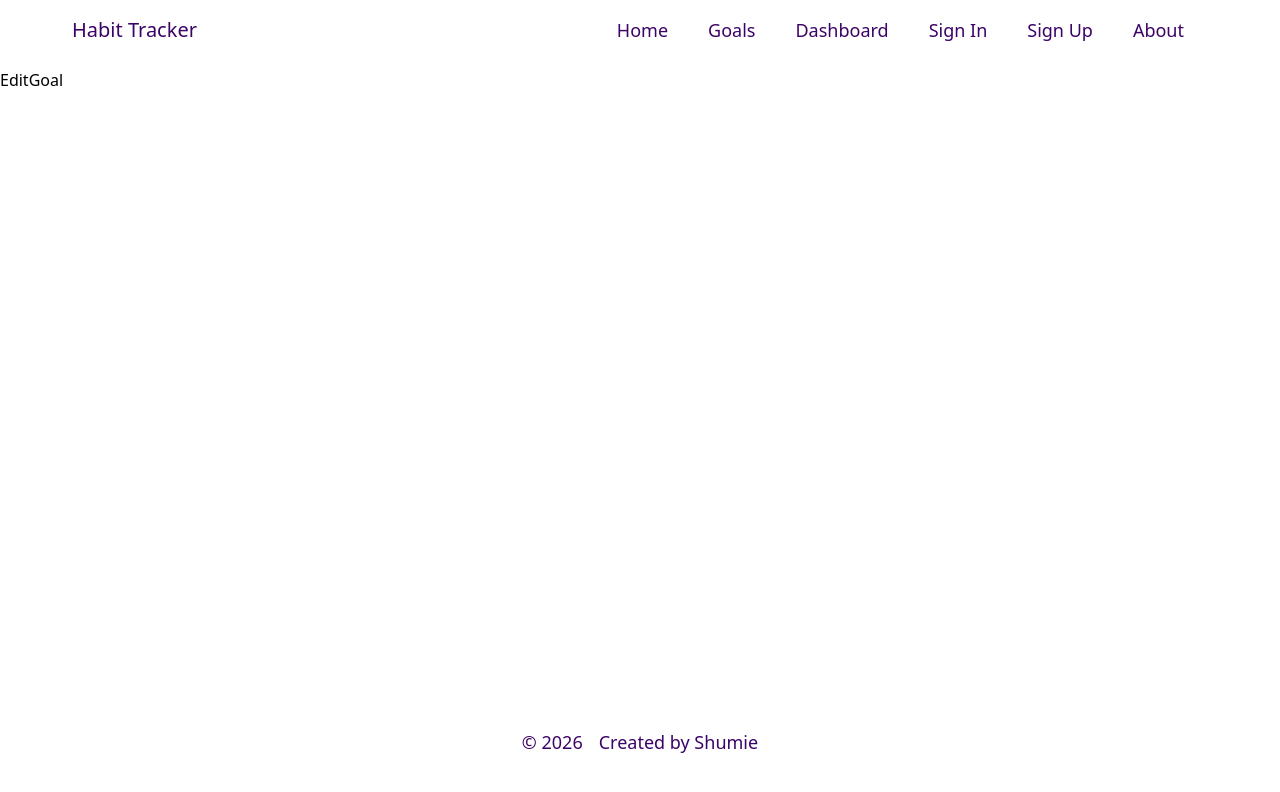
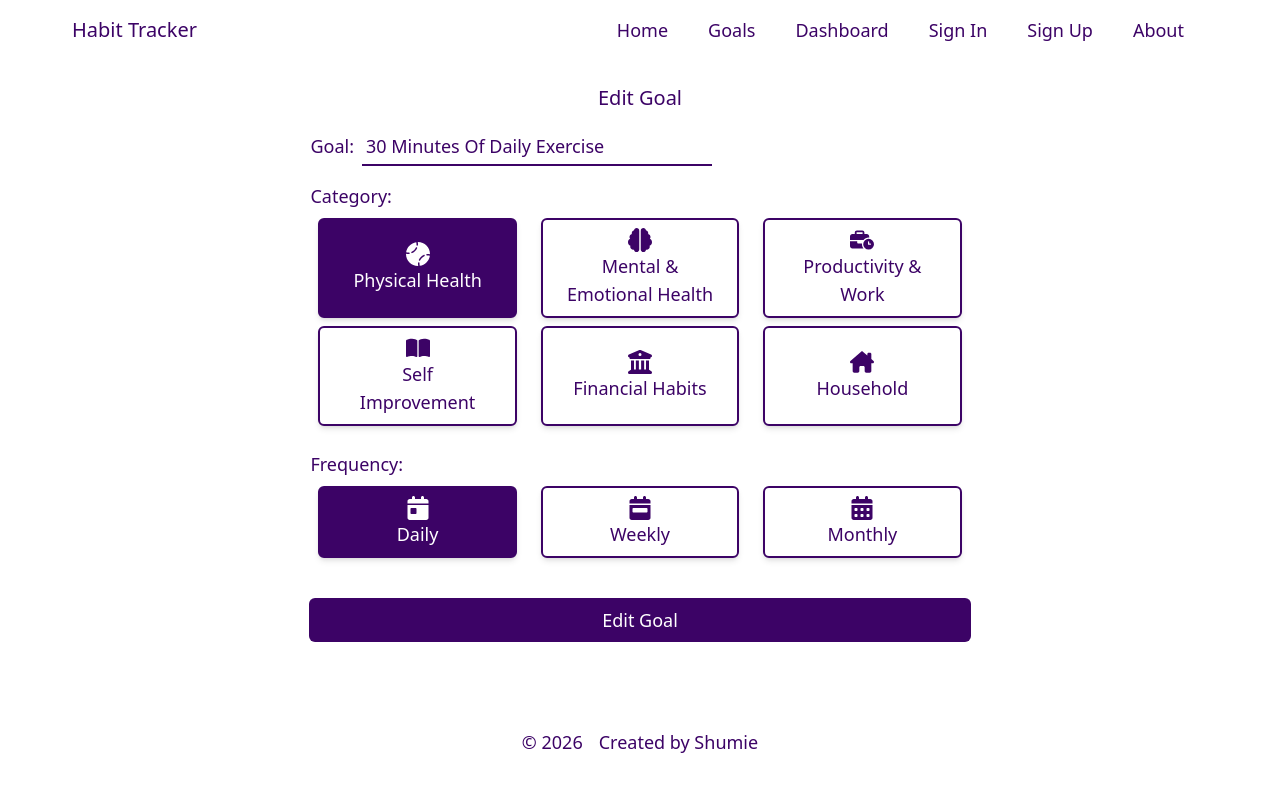
Before and after one commit to Shumieb/Habit-Tracker, a React app: page /edit-goal/1 in a window 1280 px wide. Shown: the top 792 px of the page. Built offline with nearby package versions, Linux system fonts and the light colour scheme; the HTML template or start-up script is replaced by a standard one.

Commit message:
completed edit goal page

```diff
--- a/src/helpers/iconsBank.tsx
+++ b/src/helpers/iconsBank.tsx
@@ -8,8 +8,6 @@ import {
   FaCalendarDay,
   FaCalendarWeek,
   FaCalendarDays,
-  FaPenToSquare,
-  FaTrashCan,
 } from "react-icons/fa6";
 
 export const catIconImgs = [
--- a/src/pages/addNewGoalPage.tsx
+++ b/src/pages/addNewGoalPage.tsx
@@ -2,6 +2,7 @@ import { useState } from "react";
 import type { categoryType, frequencyType } from "../helpers/entityTypes";
 import { categories, mockFrequency, mockHabits } from "../mockData/mockData";
 import { catIconImgs, freqIconImgs } from "../helpers/iconsBank";
+import { useNavigate } from "react-router";
 
 function AddNewGoalPage() {
   // variables
@@ -26,6 +27,8 @@ function AddNewGoalPage() {
     { id: 5, day: "Friday" },
     { id: 6, day: "Saturday" },
   ];
+
+  const navigate = useNavigate();
 
   // run on form submit
   const handleSubmit = (e: any) => {
@@ -78,6 +81,7 @@ function AddNewGoalPage() {
       date: newDate,
     };
 
+    // TODO: Add new goal to array
     console.log(newHabit);
 
     // clear state
@@ -87,6 +91,9 @@ function AddNewGoalPage() {
     setFrequencyId("");
     setDayOfWeek(undefined);
     setDateOfMonth(undefined);
+
+    // redirect to dashboard
+    navigate("/user-dashboard/1");
   };
 
   // reset error array
@@ -106,7 +113,7 @@ function AddNewGoalPage() {
             type="text"
             name="goal"
             placeholder="e.g journaling, take an online course"
-            className="border-b-2 py-1 px-1 outline-none w-[350px]"
+            className="border-b-2 py-1 px-1 outline-none w-[350px] capitalize text-lg"
             onChange={(e) => setGoalName(e.target.value)}
             onFocus={resetErrors}
             value={goalName}
--- a/src/pages/editGoalPage.tsx
+++ b/src/pages/editGoalPage.tsx
@@ -1,5 +1,272 @@
+import { useEffect, useState } from "react";
+import type { categoryType, frequencyType } from "../helpers/entityTypes";
+import { categories, mockFrequency, mockHabits } from "../mockData/mockData";
+import { useNavigate, useParams } from "react-router";
+import { catIconImgs, freqIconImgs } from "../helpers/iconsBank";
+
 function EditGoalPage() {
-  return <div>EditGoal</div>;
+  // variables
+  const [goalName, setGoalName] = useState("");
+  const [categoryId, setCategoryId] = useState("");
+  const [frequencyId, setFrequencyId] = useState("");
+  const [dayOfWeek, setDayOfWeek] = useState<string | undefined>();
+  const [dateOfMonth, setDateOfMonth] = useState<number | undefined>();
+  const [errors, setErrors] = useState<string[]>([]);
+
+  const [categoriesData, setCategoriesData] =
+    useState<categoryType[]>(categories);
+  const [frequencies, setFrequencies] =
+    useState<frequencyType[]>(mockFrequency);
+
+  const weekDays = [
+    { id: 0, day: "Sunday" },
+    { id: 1, day: "Monday" },
+    { id: 2, day: "Tuesday" },
+    { id: 3, day: "Wednesday" },
+    { id: 4, day: "Thursday" },
+    { id: 5, day: "Friday" },
+    { id: 6, day: "Saturday" },
+  ];
+
+  const navigate = useNavigate();
+
+  const param = useParams();
+
+  // runs when component mounts
+  useEffect(() => {
+    let foundHabit = mockHabits.find((item) => item.id == param.id?.toString());
+
+    if (foundHabit) {
+      setGoalName(foundHabit.name);
+      setCategoryId(foundHabit.category);
+      setFrequencyId(foundHabit.frequency);
+
+      if (foundHabit.frequency == "2") {
+        setDayOfWeek(foundHabit.day);
+      }
+
+      if (foundHabit.frequency == "3") {
+        setDateOfMonth(Number(foundHabit.date));
+      }
+    }
+  }, []);
+
+  // run on form submit
+  const handleSubmit = (e: any) => {
+    e.preventDefault();
+
+    if (goalName.trim().length < 3) {
+      setErrors([...errors, "Please enter a New Goal"]);
+      return;
+    }
+
+    if (categoryId.trim().length < 1) {
+      setErrors([...errors, "Please select a Category"]);
+      return;
+    }
+
+    if (frequencyId.trim().length < 1) {
+      setErrors([...errors, "Please select a Frequency"]);
+      return;
+    }
+
+    let newDay = "";
+    let newDate = "";
+
+    if (frequencyId == "2") {
+      if (dayOfWeek) {
+        newDay = dayOfWeek;
+      } else {
+        setErrors([...errors, "Please select a Day of the Week"]);
+        return;
+      }
+    }
+
+    if (frequencyId == "3") {
+      if (dateOfMonth) {
+        newDate = dateOfMonth.toString();
+      } else {
+        setErrors([...errors, "Please enter a Monthly Date"]);
+        return;
+      }
+    }
+
+    let updatedHabit = {
+      id: param.id,
+      name: goalName,
+      category: categoryId,
+      frequency: frequencyId,
+      day: newDay,
+      date: newDate,
+    };
+
+    // TODO: Add updated goal to array
+    console.log(updatedHabit);
+
+    // clear state
+    setErrors([]);
+    setGoalName("");
+    setCategoryId("");
+    setFrequencyId("");
+    setDayOfWeek(undefined);
+    setDateOfMonth(undefined);
+
+    // redirect to dashboard
+    navigate("/user-dashboard/1");
+  };
+
+  // reset error array
+  const resetErrors = () => {
+    setErrors([]);
+  };
+
+  return (
+    <section className="w-[90%] mx-auto py-2 text-purple-950">
+      <h1 className="text-xl px-2 py-2 text-center">Edit Goal</h1>
+
+      <form onSubmit={(e) => handleSubmit(e)} className="w-[60%] mx-auto">
+        {/* goal name */}
+        <div className="py-2 px-2">
+          <label className="text-lg px-2">Goal:</label>
+          <input
+            type="text"
+            name="goal"
+            placeholder="e.g journaling, take an online course"
+            className="border-b-2 py-1 px-1 outline-none w-[350px] capitalize text-lg"
+            onChange={(e) => setGoalName(e.target.value)}
+            onFocus={resetErrors}
+            value={goalName}
+          />
+        </div>
+
+        {/* category */}
+        <div className="py-2 px-2">
+          <label className="text-lg px-2 block">Category:</label>
+          <div className="grid grid-cols-3 gap-2 px-2 py-2">
+            {categoriesData.map((item) => {
+              return (
+                <div
+                  key={item.id}
+                  className={`flex flex-col justify-center align-center border-2 border-purple-950 py-2 px-6 text-lg mx-2 shadow-md hover:shadow-lg rounded-md cursor-pointer ${item.id == categoryId ? "bg-purple-950 text-white" : "bg-white text-purple-950"}`}
+                  onClick={() => {
+                    setCategoryId(item.id);
+                    resetErrors();
+                  }}
+                >
+                  {catIconImgs.map((icon) => {
+                    if (icon.name == item.icon) {
+                      return (
+                        <div
+                          key={icon.name}
+                          className="flex justify-center text-2xl"
+                        >
+                          {icon.icon}
+                        </div>
+                      );
+                    }
+                  })}
+                  <p className="capitalize text-center">{item.name}</p>
+                </div>
+              );
+            })}
+          </div>
+        </div>
+
+        {/* frequency */}
+        <div className="py-2 px-2">
+          <label className="text-lg px-2 block">Frequency:</label>
+          <div className="grid grid-cols-3 gap-2 px-2 py-2">
+            {frequencies.map((item) => {
+              return (
+                <div
+                  key={item.id}
+                  className={`border-2 border-purple-950 py-2 px-6 text-lg mx-2 shadow-md hover:shadow-lg rounded-md cursor-pointer ${item.id == frequencyId ? "bg-purple-950 text-white" : "bg-white text-purple-950"}`}
+                  onClick={() => {
+                    setFrequencyId(item.id);
+                    resetErrors();
+                  }}
+                >
+                  {freqIconImgs.map((icon) => {
+                    if (icon.name == item.name) {
+                      return (
+                        <div
+                          key={icon.name}
+                          className="flex justify-center text-2xl"
+                        >
+                          {icon.icon}
+                        </div>
+                      );
+                    }
+                  })}
+                  <p className="capitalize text-center">{item.name}</p>
+                </div>
+              );
+            })}
+          </div>
+        </div>
+
+        {/* show day of the week if frequency is weekly */}
+        {frequencyId == "2" && (
+          <div className="py-2 px-2">
+            <label className="text-lg px-2">Day of the Week:</label>
+            <select
+              name="day"
+              className="text-lg border-2 rounded-md py-1 px-2 w-[350px] capitalize"
+              onChange={(e) => setDayOfWeek(e.target.value)}
+              onFocus={resetErrors}
+              defaultValue={dayOfWeek}
+            >
+              <option disabled>Select a Day</option>
+              {weekDays.map((item) => {
+                return (
+                  <option value={item.id} key={item.id}>
+                    {item.day}
+                  </option>
+                );
+              })}
+            </select>
+          </div>
+        )}
+
+        {/* show date if frequency is monthly */}
+        {frequencyId == "3" && (
+          <div className="py-2 px-2">
+            <label className="text-lg px-2">Monthly Date:</label>
+            <input
+              type="number"
+              min={1}
+              max={31}
+              name="date"
+              className="border-b-2 py-1 px-1 outline-none w-[250px] text-lg"
+              onChange={(e) => setDateOfMonth(Number(e.target.value))}
+              onFocus={resetErrors}
+              defaultValue={dateOfMonth}
+            />
+          </div>
+        )}
+
+        {/* show errors */}
+        <div className="text-center">
+          {errors.map((error, index) => {
+            return (
+              <p className="text-lg text-red-950 italic py-2" key={index}>
+                {error}
+              </p>
+            );
+          })}
+        </div>
+
+        {/* submit btn */}
+        <div className="py-2 px-2 mt-4 flex justify-center align-center">
+          <input
+            type="submit"
+            value="Edit Goal"
+            className="bg-purple-950 text-white text-lg py-2 px-4 rounded-md w-[98%] cursor-pointer"
+          />
+        </div>
+      </form>
+    </section>
+  );
 }
 
 export default EditGoalPage;
```
